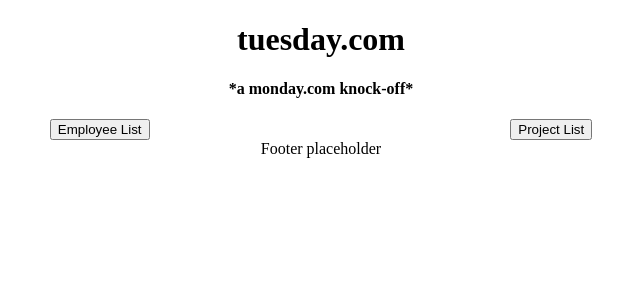
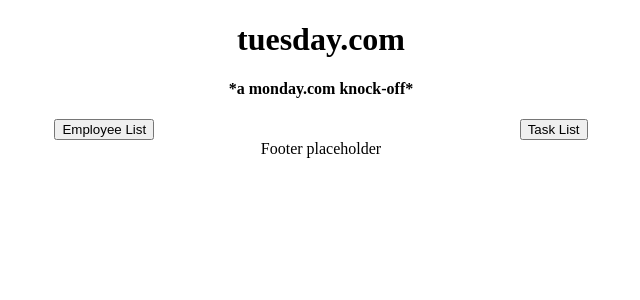
Before and after one commit to HelloImTrev/dealers_choie_full_stack, a React app: page / in a window 1280 px wide. Shown: the top 300 px of the page, without its empty margins (319-959 px from the left). Built offline with nearby package versions, Linux system fonts and the light colour scheme; no server answers.

Commit message:
added react routes

```diff
--- a/src/components/App.js
+++ b/src/components/App.js
@@ -1,10 +1,11 @@
 import React from "react";
-import axios from "axios";
 import TaskList from "./TaskList";
 import store from "../redux/store";
 import { loadTasks } from '../redux/store';
 import CreateTask from "./CreateTask";
 import LandingPage from "./LandingPage";
+import { Route } from "react-router-dom";
+import EmployeePage from "./EmployeePage";
 
 
 class App extends React.Component {
@@ -17,9 +18,9 @@
     return(
       <div>
         <div className="root-container">
-          <LandingPage />
-          {/* <TaskList />
-          <CreateTask /> */}
+          <Route exact path='/' component={LandingPage} />
+          <Route path='/employees' component={EmployeePage} />
+          <Route path='/tasklist' component={TaskList} />
         </div>
       </div>
     )
--- a/src/components/EmployeePage.js
+++ b/src/components/EmployeePage.js
@@ -7,3 +7,6 @@
     </div>
   )
 };
+
+
+export default EmployeePage;
--- a/src/components/LandingNav.js
+++ b/src/components/LandingNav.js
@@ -1,10 +1,11 @@
 import React from "react";
+import { Link } from "react-router-dom";
 
 const LandingNav = () => {
   return(
     <nav className="landing-nav">
-      <button>Employee List</button>
-      <button><a>Project List</a></button>
+      <Link to='/employees'><button>Employee List</button></Link>
+      <Link to='/tasklist'><button>Task List</button></Link>
     </nav>
   )
 }
--- a/src/components/TaskList.js
+++ b/src/components/TaskList.js
@@ -1,17 +1,20 @@
 import React from "react";
 import { connect, useSelector } from "react-redux";
+import CreateTask from "./CreateTask";
 
-const TaskList = ({tasks}) => {
+const TaskList = ({ tasks }) => {
+  return (
+    <div>
+      <ul>
+        {tasks.map((task) => {
+          return <li key={task.id}>{task.taskName}</li>;
+        })}
+      </ul>
+      <CreateTask />
+    </div>
+  );
+};
 
-  return(
-    <ul>
-      {tasks.map(task => {
-        return <li key={task.id}>{task.taskName}</li>
-      })}
-    </ul>
-  )
-}
+const mapState = (state) => state;
 
-const mapState = state => state;
-
-export default connect(mapState,{})(TaskList);
+export default connect(mapState, {})(TaskList);
--- a/src/index.js
+++ b/src/index.js
@@ -3,13 +3,13 @@
 import App from "./components/App";
 import { Provider } from "react-redux";
 import store from "./redux/store";
-import { Router } from "react-router-dom";
+import { HashRouter as Router } from "react-router-dom";
 
 ReactDOM.render(
-
+  <Router>
     <Provider store={store}>
       <App />
     </Provider>
-,
+  </Router>,
   document.querySelector("#root")
 );
```
